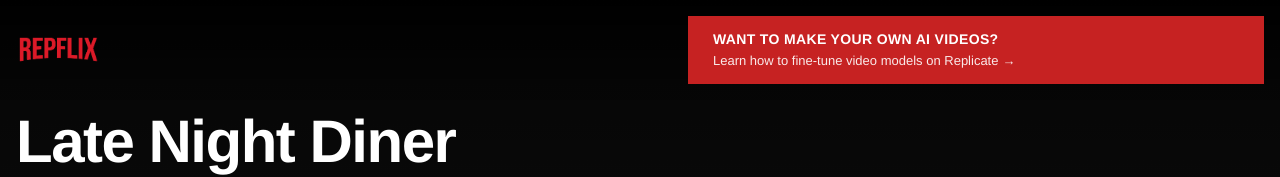
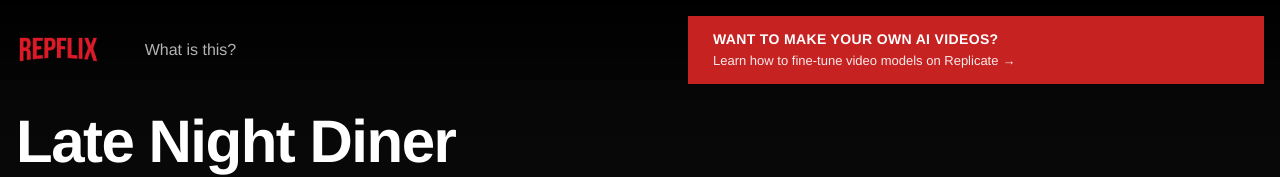
Before and after one commit to deepfates/repflix, a React (Vite) app: page / in a window 1280 px wide. Shown: the top 177 px of the page. Built offline with nearby package versions, Linux system fonts and the light colour scheme.

Commit message:
feat: add more explanation and 'what is this' button

```diff
--- a/src/App.tsx
+++ b/src/App.tsx
@@ -27,6 +27,7 @@ export default function App() {
   const [lightboxVideo, setLightboxVideo] = useState<string | null>(null);
 
   const videoRefs = useRef<(HTMLVideoElement | null)[]>([]);
+  const explanationRef = useRef<HTMLDivElement>(null);
 
   // Handlers
   const handlePlayPause = useCallback(() => {
@@ -46,6 +47,10 @@ export default function App() {
     setLoadingStates((prev) => ({ ...prev, [modelId]: false }));
     console.error(`Error loading video for model: ${modelId}`);
   }, []);
+
+  const scrollToExplanation = () => {
+    explanationRef.current?.scrollIntoView({ behavior: "smooth" });
+  };
 
   // Effects
   useEffect(() => {
@@ -89,9 +94,18 @@ export default function App() {
             {/* Header */}
             <div className="fixed top-0 left-0 right-0 z-50 bg-gradient-to-b from-black/80 to-transparent">
               <div className="max-w-[2000px] mx-auto px-4 py-4 flex justify-between items-center gap-8">
-                <a href="/" className="flex items-center shrink-0">
-                  <img src="/repflix.png" alt="Repflix" className="h-8" />
-                </a>
+                <div className="flex items-center gap-6">
+                  <a href="/" className="flex items-center shrink-0">
+                    <img src="/repflix.png" alt="Repflix" className="h-8" />
+                  </a>
+                  <button
+                    onClick={scrollToExplanation}
+                    type="button"
+                    className="text-base text-white/70 hover:text-white transition-colors bg-transparent hover:bg-transparent rounded-none focus:ring-0 focus:ring-offset-0 focus:outline-none border-none hover:border-none"
+                  >
+                    What is this?
+                  </button>
+                </div>
                 <a
                   href="https://replicate.com/blog/fine-tune-video"
                   target="_blank"
@@ -219,13 +233,19 @@ export default function App() {
                   alt="Replicate"
                   className="h-8 opacity-60"
                 />
-                <div className="flex flex-col gap-6 text-sm text-white/60">
+                <div
+                  ref={explanationRef}
+                  className="flex flex-col gap-6 text-sm text-white/60"
+                >
                   <p className="max-w-2xl">
-                    Repflix shows the power of fine-tuned video models on
-                    Replicate. Each video is generated using a different
-                    fine-tuned model, showing how the same prompt can produce
-                    different styles and interpretations. Try moving the sliders
-                    to see how different parameters affect the output.
+                    You can fine-tune video models now on Replicate. But what
+                    can they do? We built Repflix to answer that.
+                  </p>
+                  <p className="max-w-2xl">
+                    Each video is generated using a different fine-tuned model,
+                    showing how the same prompt can produce different styles and
+                    interpretations. Try moving the sliders to see how different
+                    parameters affect the output.
                   </p>
                   <p className="max-w-2xl">
                     These models were trained on video supercuts from{" "}
```
